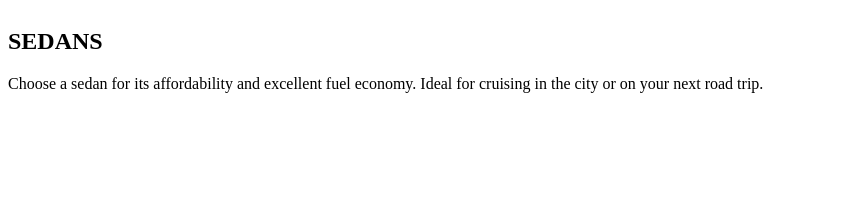
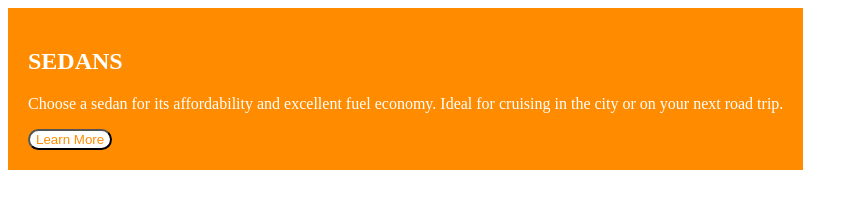
Before and after one commit to joan-code007/202307-w2ch1-joan-perez, a website: page public/index.html in a window 1280 px wide. Shown: the whole page, without its empty margins (0-858 px from the left). Drawn offline with nearby package versions, Linux system fonts and the light colour scheme; files that its build step writes are made by us from their sources.

Commit message:
Pose items sedans

```diff
--- a/public/index.html
+++ b/public/index.html
@@ -11,13 +11,13 @@
 
 <body>
   <div class="main__container">
-    <article>
-      <h1>SEDANS</h1>
-      <p>
+    <article class="container__sedans">
+      <h1 class="article__h1">SEDANS</h1>
+      <p class="article__p">
         Choose a sedan for its affordability and excellent fuel economy. Ideal for cruising in the city or on your next
         road trip.
       </p>
-
+      <button class="article__button" type="submit">Learn More</button>
     </article>
 
 </body>
--- a/src/sass/_globals.scss
+++ b/src/sass/_globals.scss
@@ -7,3 +7,26 @@
 .main__container {
   display: flex;
 }
+
+.container__sedans {
+  background-color: rgb(255, 140, 0);
+  flex-direction: column;
+  justify-content: center;
+  align-items: center;
+  padding: 20px;
+}
+
+.article__h1 {
+  color: rgb(255, 255, 255);
+}
+
+.article__p {
+  color: rgb(255, 255, 255);
+}
+
+.article__button {
+  cursor: pointer;
+  border-radius: 30px 30px 30px 30px;
+  background-color: rgb(255, 255, 255);
+  color: rgb(255, 140, 0);
+}
```
Also changed, not shown: 1 other file.
